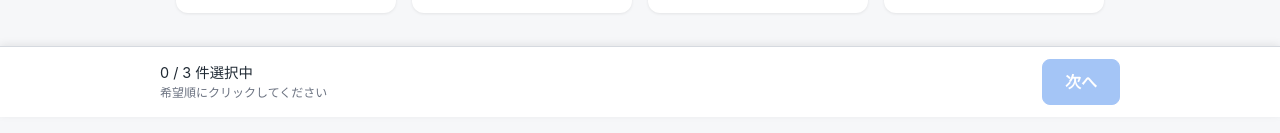
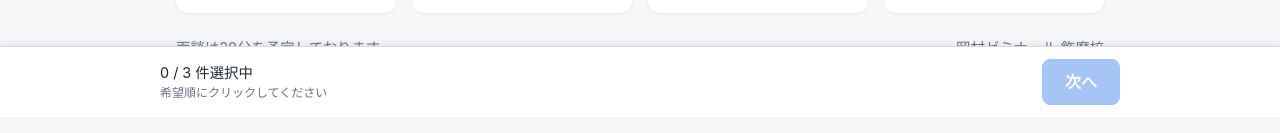
Before and after one commit to ipsim26/reception-2026winter, a plain HTML site: page index.html in a window 1280 px wide. Shown: the part 683-816 px from the top of the page. Drawn offline with Linux system fonts and the light colour scheme.

Commit message:
注釈と教室名の間に余白を追加、教室名の文字サイズを固定
Co-Authored-By: Claude Sonnet 5.5 <noreply@anthropic.com>

```diff
--- a/index.html
+++ b/index.html
@@ -58,10 +58,10 @@
   h1 { font-size: 1.5rem; margin: 0 0 8px; }
   .request { margin: 0 0 16px; font-size: 1rem; }
   .note {
-    color: var(--muted); margin: 48px 0 0; font-size: .9rem;
-    display: flex; justify-content: space-between; flex-wrap: wrap; gap: 4px 16px;
+    color: var(--muted); margin: 24px 0 0; font-size: .9rem;
+    display: flex; justify-content: space-between; flex-wrap: wrap; gap: 1.5em 16px;
   }
-  .note .school { margin-left: auto; text-align: right; }
+  .note .school { margin-left: auto; text-align: right; font-size: .9rem; }
   .legend { display: flex; flex-wrap: wrap; gap: 6px 12px; margin-bottom: 20px; font-size: .85rem; }
   .badge {
     display: inline-block; padding: 2px 10px; border-radius: 999px;
```
